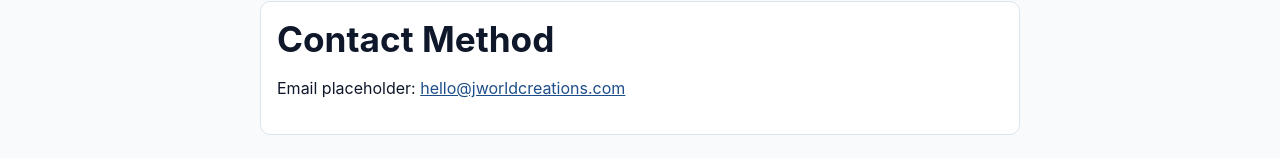
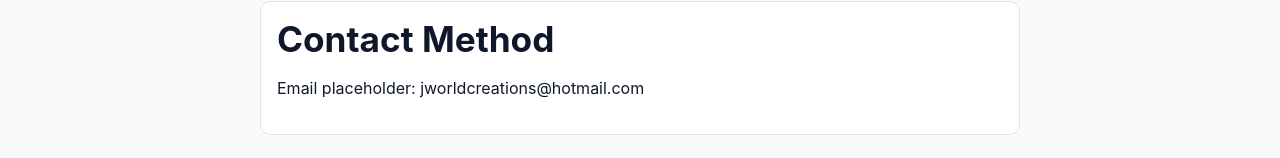
Before and after one commit to xstajayx/jworldcreations, a plain HTML site: page contact.html in a window 1280 px wide. Shown: the part 267-425 px from the top of the page. Drawn offline with Linux system fonts and the light colour scheme.

Commit message:
Update contact.html

```diff
--- a/contact.html
+++ b/contact.html
@@ -35,7 +35,7 @@
 
       <section class="contact-box" aria-label="Contact details">
         <h2>Contact Method</h2>
-        <p>Email placeholder: <a href="mailto:hello@jworldcreations.com">hello@jworldcreations.com</a></p>
+        <p>Email placeholder: <a href="mailto:jworldcreations@hotmail.com"></a>jworldcreations@hotmail.com</p>
       </section>
 
       <p class="note">Project-specific support availability may vary depending on the app, platform, and current development focus.</p>
```
